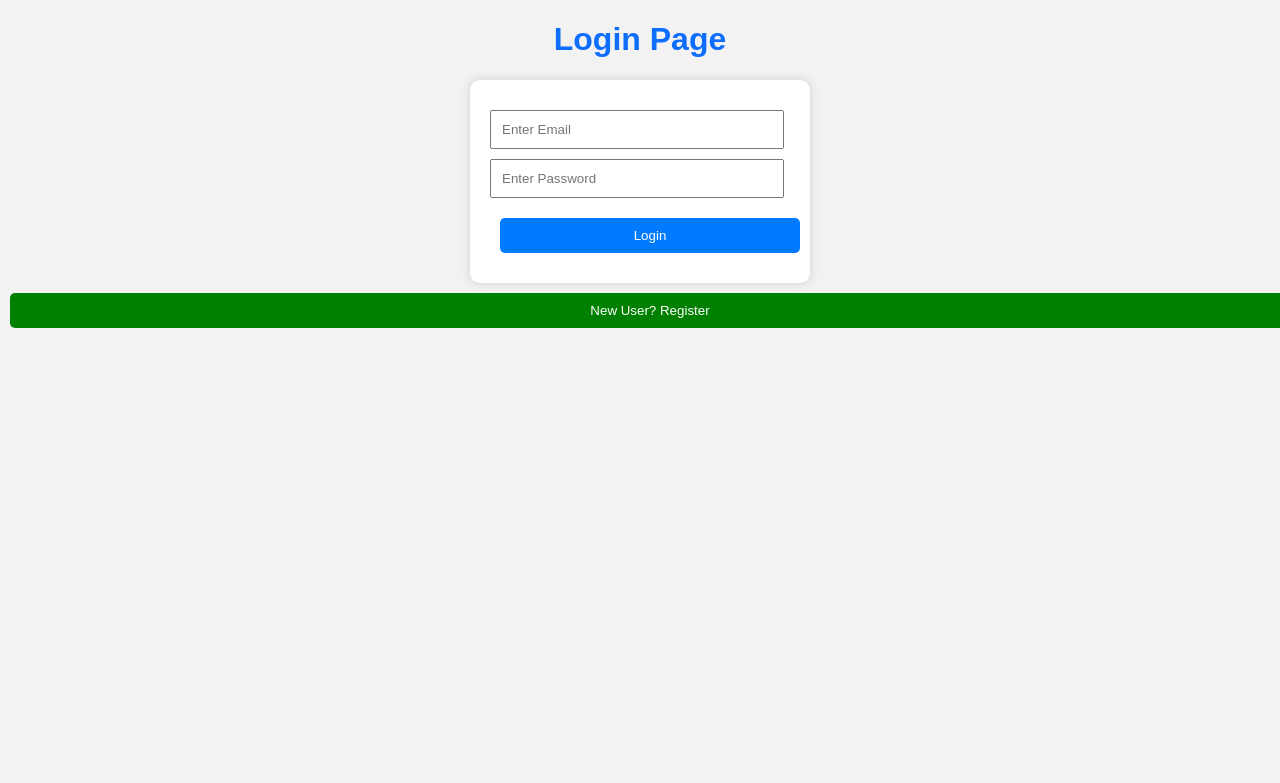
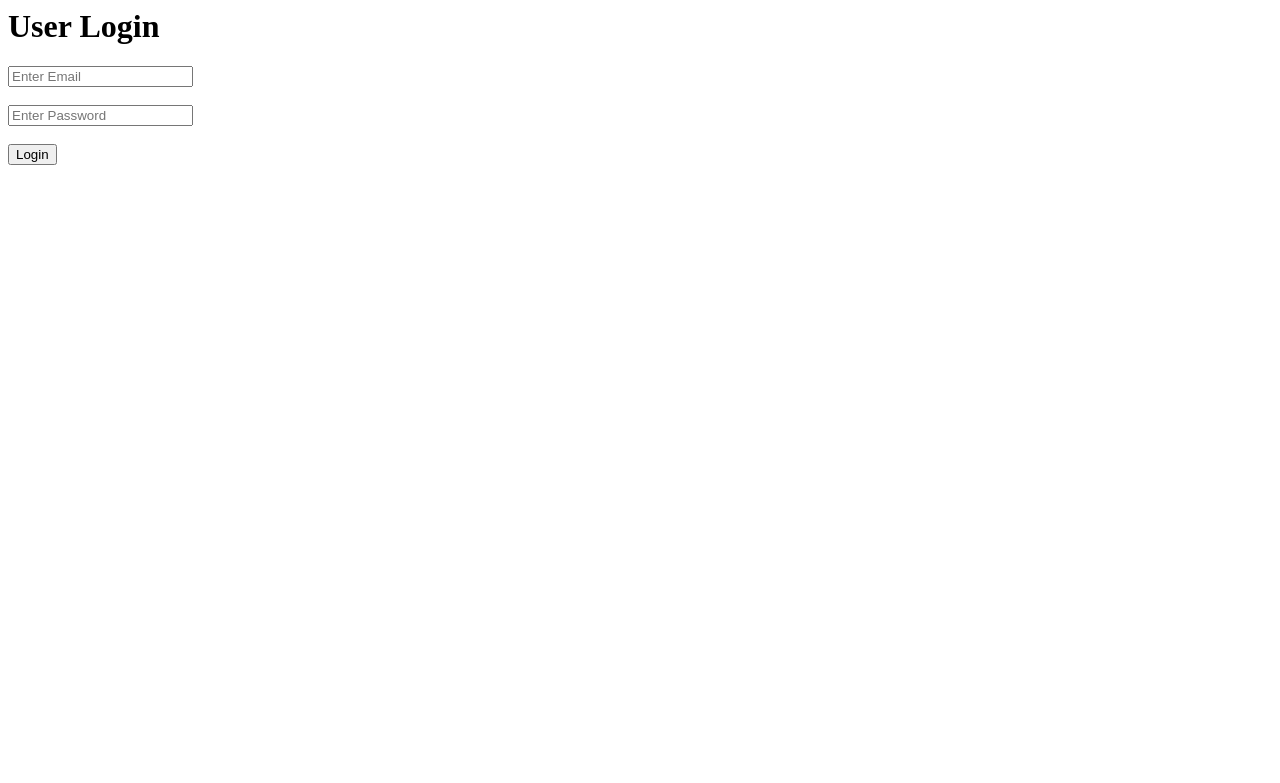
Before and after one commit to shravanikenchu-web/Online-Gas-Booking-System, a Python web app: template templates/03_login.html in a window 1280 px wide. Shown: the top 783 px of the page. Run offline with Jinja, Linux system fonts and the light colour scheme; the template is opened without the code that fills it, so the values that code supplies are empty.

Commit message:
Update 03_login.html

```diff
--- a/templates/03_login.html
+++ b/templates/03_login.html
@@ -1,66 +1,36 @@
-<!DOCTYPE html>
+<! DOCTYPE html>
 <html>
+
 <head>
-    <title>Login</title>
-
-    <link rel="stylesheet" href="{{ url_for('static', filename='style.css') }}">
-
-    <style>
-        body {
-            font-family: Arial;
-            background: #f2f2f2;
-            text-align: center;
-        }
-
-        form {
-            width: 300px;
-            margin: auto;
-            background: white;
-            padding: 20px;
-            border-radius: 10px;
-        }
-
-        input {
-            width: 90%;
-            padding: 10px;
-            margin: 10px 0;
-            display: block;
-        }
-
-        button {
-            width: 100%;
-            padding: 10px;
-            background: #007bff;
-            color: white;
-            border: none;
-            cursor: pointer;
-        }
-
-        a button {
-            background: green;
-            margin-top: 10px;
-        }
-    </style>
-
+<title>Login</title>
 </head>
 
 <body>
 
-<h1>Login Page</h1>
+<h1>User Login</h1>
 
-<form method="POST" action="/login">
+<form method="POST">
 
-    <input type="email" name="email" placeholder="Enter Email" required>
+<input type="email"
+name="email"
+placeholder="Enter Email"
+required>
 
-    <input type="password" name="password" placeholder="Enter Password" required>
+<br><br>
 
-    <button type="submit">Login</button>
+<input type="password"
+name="password"
+placeholder="Enter Password"
+required>
+
+<br><br>
+
+<button type="submit">
+Login
+</button>
 
 </form>
 
-<a href="/register">
-    <button>New User? Register</button>
-</a>
+</body>
 
-</body>
 </html>
```
